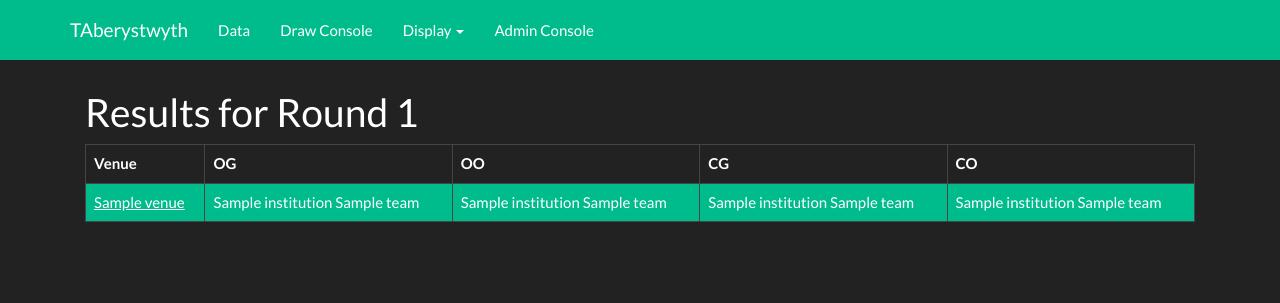
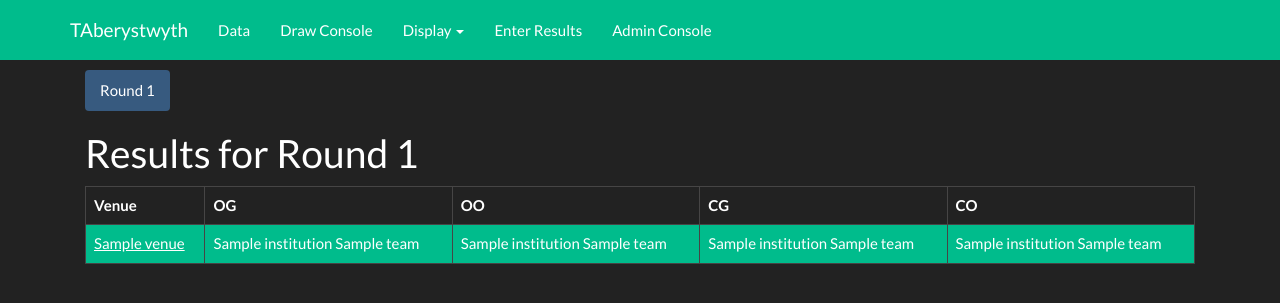
Before and after one commit to sarrionandia/taber, a Django app: page /results/round/1/ in a window 1280 px wide. Shown: the top 303 px of the page. Run offline with Django 3.2, Linux system fonts and the light colour scheme; tables that the repository leaves empty hold one stand-in row (values such as "Sample post"); some libraries are stand-ins or nearby versions.

Commit message:
Links to see results for different rounds

```diff
--- a/results/templates/results/results_table.html
+++ b/results/templates/results/results_table.html
@@ -1,6 +1,12 @@
 {% extends "root.html" %}
 
 {% block content %}
+    <ul class="nav nav-pills">
+        {% for r in all_rounds %}
+            <li role="presentation" {% if r == round %}class="active"{% endif %}><a href="/results/round/{{ r }}/">Round {{ r }}</a></li>
+        {% endfor %}
+    </ul>
+
     <h1>Results for Round {{ round }}</h1>
 
     <table class="table table-bordered">
--- a/results/views.py
+++ b/results/views.py
@@ -15,7 +15,7 @@ class EditResultsView(View):
         form = ResultForm(initial={'debate': debateid})
         context = RequestContext(request, {
             'form' : form,
-            'debate' : debate,
+            'debate' : debate
         })
         return HttpResponse(template.render(context))
 
@@ -57,8 +57,11 @@ class ResultsTableView(View):
         debates = Debate.objects.filter(round=round)
         template = loader.get_template('results/results_table.html')
         context = RequestContext(request, {
-            'round' : round,
+            'round' : int(round),
             'debates' : debates,
+            'max_round' : Tournament.instance().round,
+            'all_rounds' : range(1, Tournament.instance().round+1)
+
         })
         return HttpResponse(template.render(context))
 
--- a/taber/templates/root.html
+++ b/taber/templates/root.html
@@ -47,6 +47,7 @@
             <li><a href="/display/table/1">Draw Table</a></li>
           </ul>
         </li>
+                <li><a href="/results">Enter Results</a></li>
                 <li><a href="/admin">Admin Console</a></li>
             </ul>
         </div>
```
